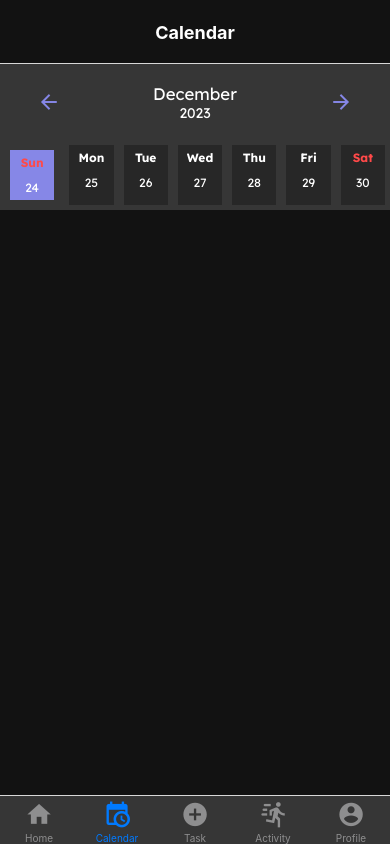
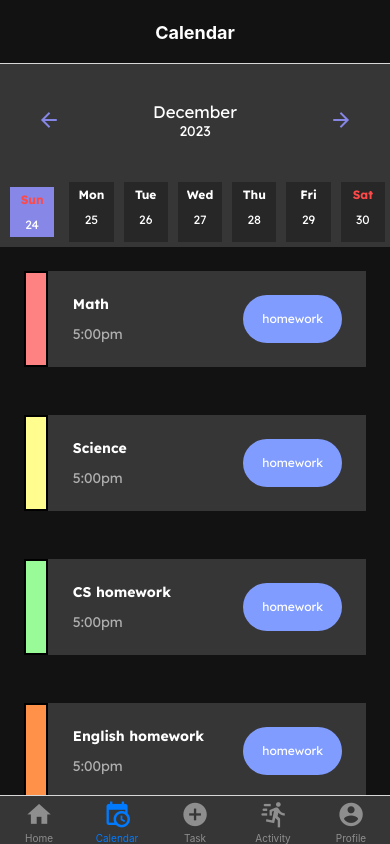
Before and after one commit to DylanPatel401/Productimizer, a React Native app: screen /Calendar in a window 390 px wide. Built offline with nearby package versions, Linux system fonts and the light colour scheme.

Commit message:
added demo tasks

```diff
--- a/screens/calendar.js
+++ b/screens/calendar.js
@@ -1,4 +1,4 @@
-import { Text, View, TouchableOpacity, StatusBar, TouchableHighlight, } from 'react-native';
+import { Text, View, TouchableOpacity, StatusBar, TouchableHighlight, ScrollView} from 'react-native';
 import { useContext, useState} from 'react';
 import { ColorContext } from '../styles/colorContext';
 import { MaterialCommunityIcons } from '@expo/vector-icons';
@@ -9,6 +9,7 @@ const barHeight = StatusBar.currentHeight ? StatusBar.currentHeight : 24;
 export default function CalendarScreen({navigation}) {
   const color = useContext(ColorContext);
   const [dayIndex, setDayIndex] = useState(0);
+  const [displayPopup, setDisplayPopup] = useState(true);
 
   const Week = () => {
     const days = ['Sun', 'Mon', 'Tue', 'Wed', 'Thu', 'Fri', 'Sat'];
@@ -45,19 +46,77 @@ export default function CalendarScreen({navigation}) {
     );
   }
 
+  const Todo = () => {
+    const data = [
+      {task: 'Math ', category: 'homework', date: '12/23/2023', time: '5:00pm', notification: '1 hour before', level: '#ff8282'},
+      {task: 'Science', category: 'homework', date: '12/23/2023', time: '5:00pm', notification: '1 hour before', level: '#fffd8d'},
+      {task: 'CS homework', category: 'homework', date: '12/23/2023', time: '5:00pm', notification: '1 hour before', level: '#98FB98'},
+      {task: 'English homework', category: 'homework', date: '12/23/2023', time: '5:00pm', notification: '1 hour before', level: '#ff9248'},
+      {task: 'History homework', category: 'HOMEWORK', date: '12/23/2023', time: '5:00pm', notification: '1 hour before'},
+
+    ]
+
+    return(
+      <ScrollView style={{flex:3}}>
+        {data.map((todo, index) => (
+          <View style={{backgroundColor: color.secondary, margin: barHeight, flex: 1,flexDirection:'row' }}>
+
+
+
+            <TouchableHighlight style={{flex:1}} onPress={()=>{ alert('Edit task or start task?')}}>
+
+              <View style={{flexDirection: 'row'}}>
+                {/* Left priority color line*/}
+                <View style={{flex:1, }}>
+                  <View style={{ flex: 1,borderWidth: 2, backgroundColor: todo.level ? todo.level : 'grey', width: '50%'}}>
+                  </View>
+                </View>
+
+                {/* Middle task & time*/}
+                <View style={{flex:3,marginTop:barHeight, marginBottom: barHeight,}}>
+                  <Text style={{color:'white', fontFamily: 'lexend-bold', marginBottom: barHeight/2}}>
+                    {todo.task}
+                  </Text>
+
+                  <Text style={{fontFamily: 'lexend-regular', color: '#AFAFAF'}}>
+                    {todo.time}
+                  </Text>
+                </View>
+
+                {/* right category name*/}
+                <View style={{flex:3}}>
+                  <View style={{flex:1,margin: barHeight, backgroundColor: '#809CFF', justifyContent: 'center', borderRadius: barHeight}}>
+                    <Text style={{ color: 'white', fontFamily: 'lexend-regular', fontSize: barHeight/2, textAlign: 'center', alignItems: 'center'}}>
+                      {todo.category}
+                    </Text>
+                  </View>
+                </View>
+              </View>
+
+            </TouchableHighlight>
+
+
+
+          </View>
+        ))}
+
+      </ScrollView>
+    );
+  }
+
+
   return (
 
       <View style={{flex:10, backgroundColor: color.background}}>
         <StatusBar hidden />
 
+        {/* Calendar bar*/}
         <View style={{flex:1, backgroundColor: color.secondary}}>
           <View style={{flex:1, flexDirection:'row'}}>
             <View style={{flex:1, justifyContent:'center', alignItems: 'center'}}>
               <TouchableHighlight style={{color: 'blue'}} onPress={() => {}}>
                 <MaterialCommunityIcons name="arrow-left" color={color.primary} size={barHeight} />
               </TouchableHighlight>
-
-
             </View>
 
             <View style={{flex:2, justifyContent: 'center'}}>
@@ -80,11 +139,11 @@ export default function CalendarScreen({navigation}) {
             <Week/>
         </View>
 
-
-
-        <View style={{flex:4}}>
+        <View style={{flex:3,}}>
+          <Todo/>
 
         </View>
+
       </View>
     );
   }
```
